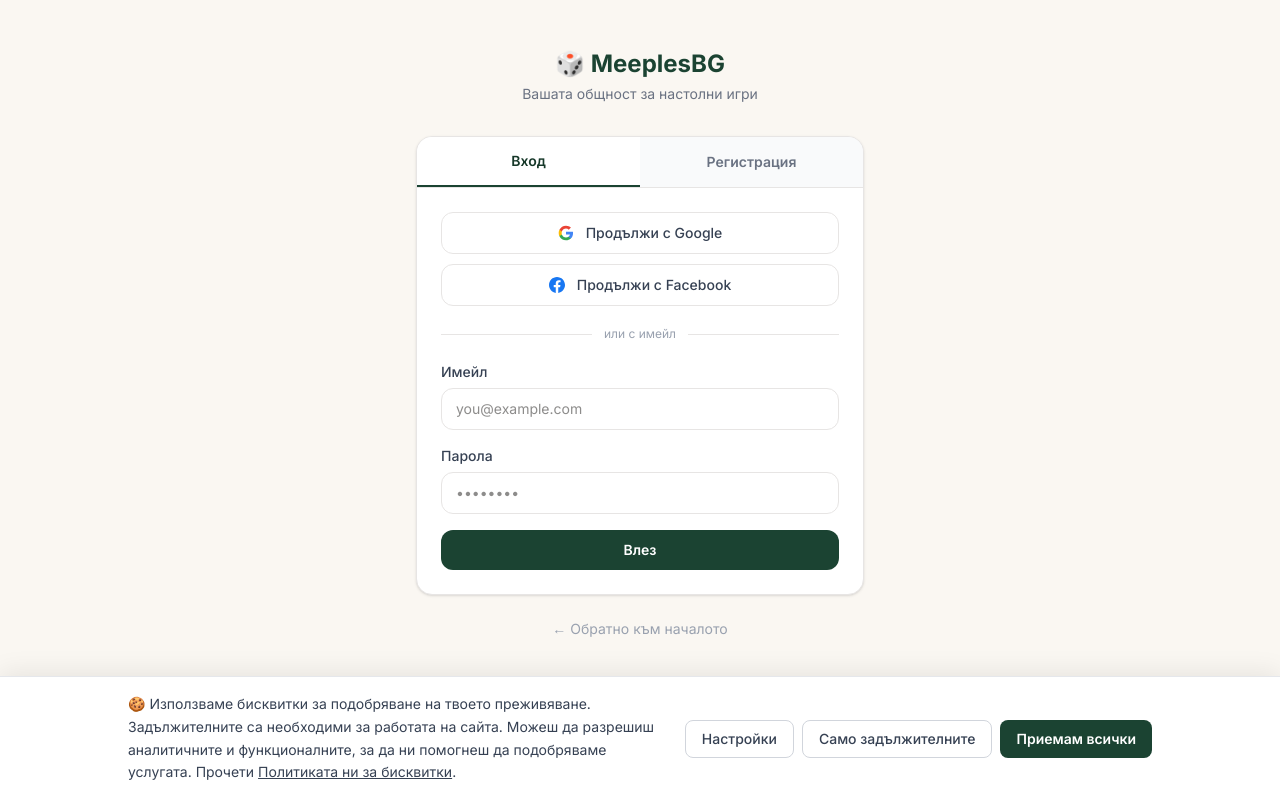
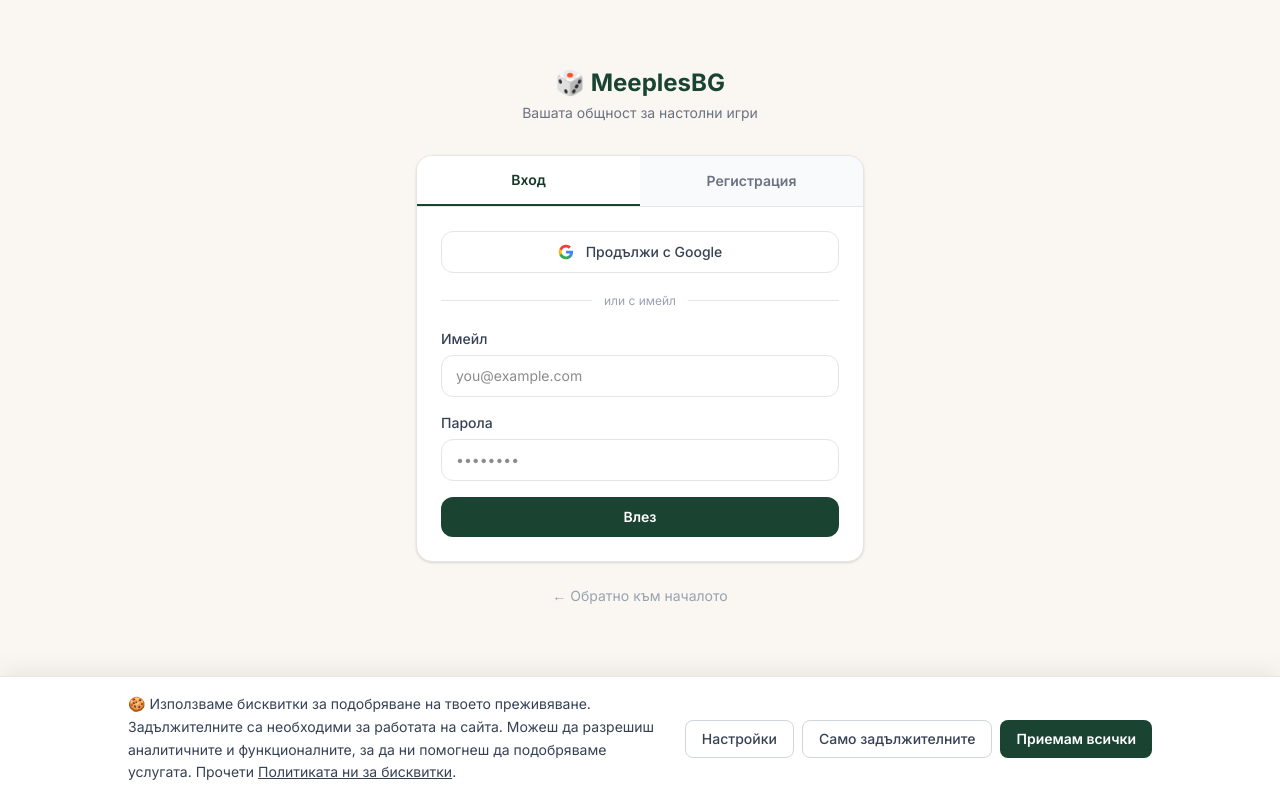
Before and after one commit to Lakata80/MeeplesBG, a Next.js app: page /login in a window 1280 px wide. Built offline with nearby package versions, Linux system fonts and the light colour scheme; no server answers; a web font is replaced by a local one.

Commit message:
Remove facebook

```diff
--- a/app/login/LoginClient.tsx
+++ b/app/login/LoginClient.tsx
@@ -7,7 +7,6 @@ import {
   влизане,
   регистрация,
   влизанеСGoogle,
-  влизанеСFacebook,
 } from '@/app/actions/auth'
 
 const NEXTAUTH_ERRORS: Record<string, string> = {
@@ -86,15 +85,6 @@ export default function LoginClient() {
                 >
                   <GoogleIcon />
                   Продължи с Google
-                </button>
-              </form>
-              <form action={() => влизанеСFacebook(callbackUrl)}>
-                <button
-                  type="submit"
-                  className="w-full flex items-center justify-center gap-3 py-2.5 px-4 rounded-xl border border-[var(--border)] bg-white hover:bg-gray-50 text-sm font-medium text-gray-700 transition-colors cursor-pointer"
-                >
-                  <FacebookIcon />
-                  Продължи с Facebook
                 </button>
               </form>
             </div>
@@ -284,11 +274,3 @@ function GoogleIcon() {
     </svg>
   )
 }
-
-function FacebookIcon() {
-  return (
-    <svg className="w-4 h-4 shrink-0" viewBox="0 0 24 24" fill="#1877F2" aria-hidden="true">
-      <path d="M24 12.073c0-6.627-5.373-12-12-12s-12 5.373-12 12c0 5.99 4.388 10.954 10.125 11.854v-8.385H7.078v-3.47h3.047V9.43c0-3.007 1.792-4.669 4.533-4.669 1.312 0 2.686.235 2.686.235v2.953H15.83c-1.491 0-1.956.925-1.956 1.874v2.25h3.328l-.532 3.47h-2.796v8.385C19.612 23.027 24 18.062 24 12.073z"/>
-    </svg>
-  )
-}
```
